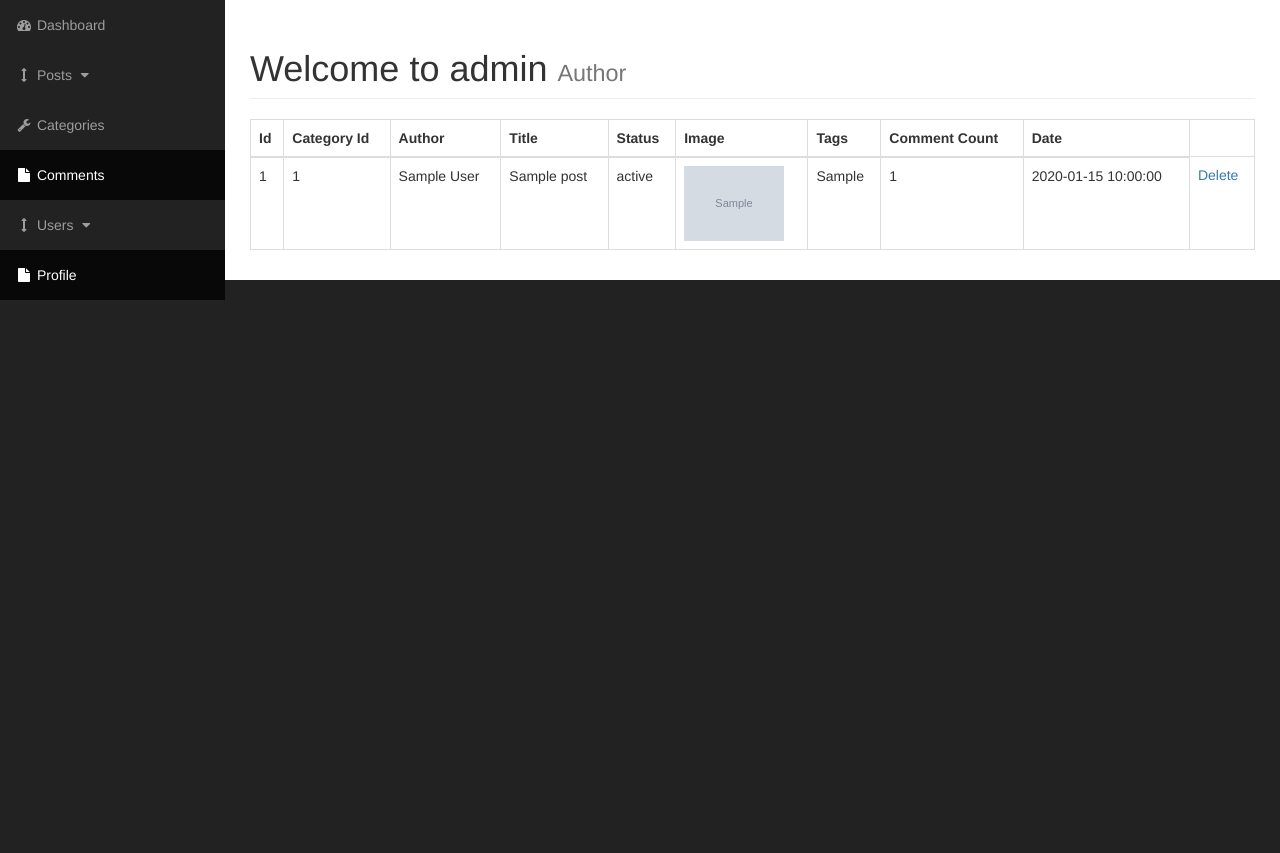
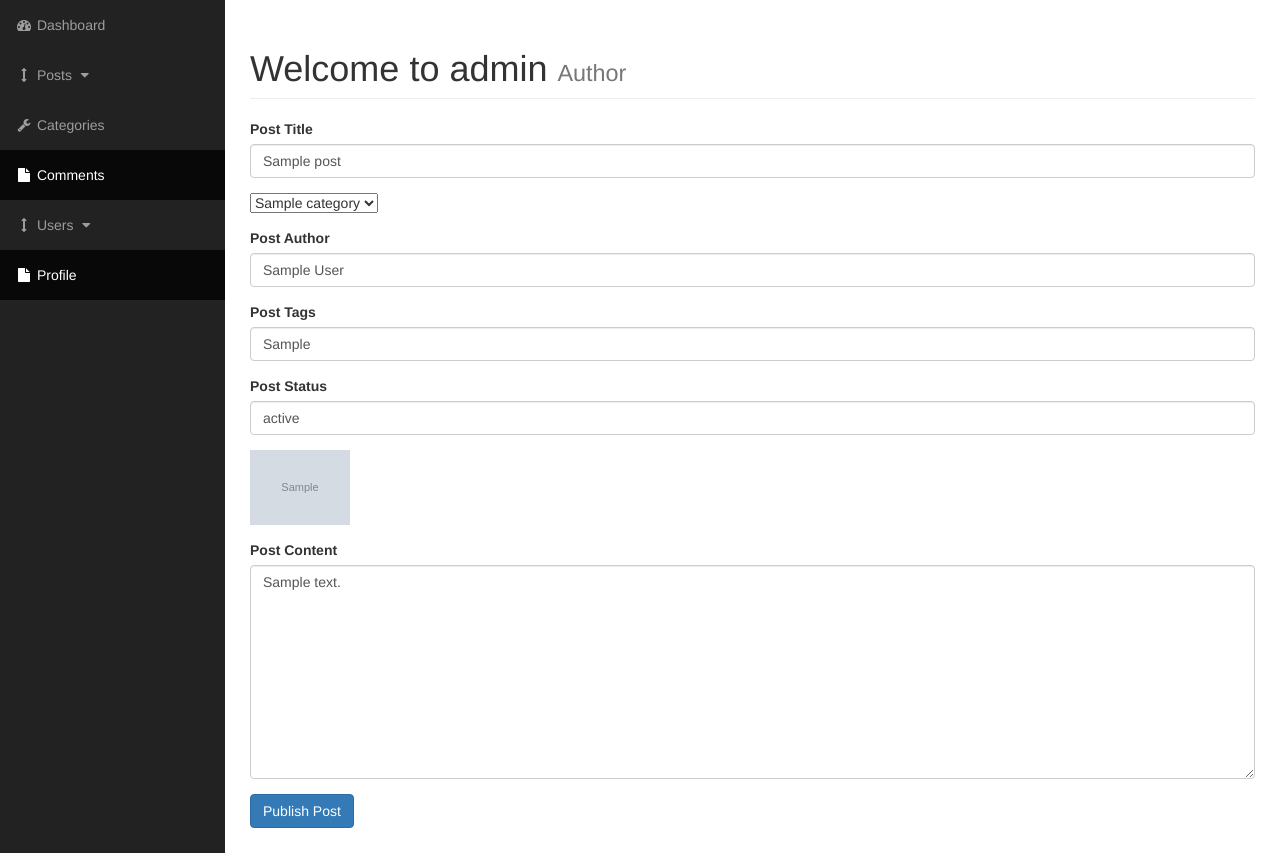
Before and after one commit to Princekumar1999/Content-Management-System, a PHP site: page /admin/posts.php?source=edit_post&p_id=1 in a window 1280 px wide. Shown: the part 51-904 px from the top of the page. Before the commit the page ends 351 px from the top, so only its background shows below. Run offline with PHP 8.4, Linux system fonts and the light colour scheme; tables that the repository leaves empty or names only in its code hold one stand-in row (values such as "Sample post"); grey boxes marked "Sample" are stand-in pictures.

Commit message:
Added edit funtionality on admin post

```diff
--- /dev/null
+++ b/admin/includes/edit_posts.php
@@ -0,0 +1,67 @@
+<?php
+    if(isset($_GET['p_id'])){
+        $the_post_id = $_GET['p_id'];
+    }
+// Set a query that will fetch the data from posts table
+// according to requested post_id.
+$query = "SELECT * FROM posts WHERE post_id = $the_post_id ";
+    $select_posts_by_id = mysqli_query($connection, $query);
+
+    while($row = mysqli_fetch_assoc($select_posts_by_id)){
+    $post_id = $row['post_id'];
+    $post_title = $row['post_title'];
+    $post_author = $row['post_author'];
+    $post_category_id = $row['post_category_id'];
+    $post_status = $row['post_status'];
+    $post_comment_count = $row['post_comment_count'];
+    $post_date = $row['post_date'];
+    $post_image = $row['post_image'];
+    $post_tags = $row['post_tags'];
+    $post_content = $row['post_content'];
+    }
+?>
+<form action="" method="post" enctype="multipart/form-data">
+    <div class="form-group">
+        <label for="title">Post Title</label>
+        <input type="text" class="form-control" name="title"  value="<?php echo $post_title; ?>">
+    </div>
+    <div class="form-group">
+        <select name="post_category" id="">
+        <?php
+            $query = "SELECT * FROM categories";
+            $select_categories = mysqli_query($connection, $query);
+
+            confirmQuery($select_categories);
+
+            while($row = mysqli_fetch_assoc($select_categories)){
+                $cat_id = $row['cat_id'];
+                $cat_title = $row['cat_title'];
+            echo "<option value='{$cat_id}'>{$cat_title}</option>";}
+        ?>
+        </select>
+    </div>
+    <div class="form-group">
+        <label for="post_author">Post Author</label>
+        <input type="text" class="form-control" name="post_author"  value="<?php echo $post_author; ?>">
+    </div>
+    <div class="form-group">
+        <label for="post_tags">Post Tags</label>
+        <input type="text" class="form-control" name="post_tags" value="<?php echo $post_tags; ?>">
+    </div>
+    <div class="form-group">
+        <label for="post_status">Post Status</label>
+        <input type="text" class="form-control" name="post_status"  value="<?php echo $post_status; ?>">
+    </div>
+    <div class="form-group">
+
+    <img src="../images/<?php echo $post_image; ?>" width="100" alt="">
+    </div>
+
+    <div class="form-group">
+    <label for="post_content">Post Content</label>
+    <textarea name="post_content" class="form-control" cols="30" rows="10"><?php echo $post_content; ?></textarea>
+    </div>
+    <div class="form-group">
+    <input class="btn btn-primary" type="submit" value="Publish Post" name="create_post">
+    </div>
+</form>
--- a/admin/includes/view_all_posts.php
+++ b/admin/includes/view_all_posts.php
@@ -10,15 +10,17 @@
             <th>Tags</th>
             <th>Comment Count</th>
             <th>Date</th>
+            <th>Post Content</th>
+            <th>Action</th>
         </tr>
     </thead>
     <tbody>
 
     <?php
     $query = "SELECT * FROM posts";
-    $select_categories = mysqli_query($connection, $query);
+    $select_posts = mysqli_query($connection, $query);
 
-    while($row = mysqli_fetch_assoc($select_categories)){
+    while($row = mysqli_fetch_assoc($select_posts)){
     $post_id = $row['post_id'];
     $post_title = $row['post_title'];
     $post_author = $row['post_author'];
@@ -28,6 +30,7 @@
     $post_date = $row['post_date'];
     $post_image = $row['post_image'];
     $post_tags = $row['post_tags'];
+    $post_content = $row['post_content'];
 
     echo "<tr>";
     echo "<td>{$post_id}</td>";
@@ -39,7 +42,9 @@
     echo "<td>{$post_tags}</td>";
     echo "<td>{$post_comment_count}</td>";
     echo "<td>{$post_date}</td>";
-    echo "<td><a href='posts.php?delete={$post_id}'>Delete</a></td>";
+    echo "<th>{$post_content}</td>";
+    echo "<td><a href='posts.php?delete={$post_id}'>Delete</a>/
+    <a href='posts.php?source=edit_post&p_id={$post_id}'>Edit</a></td>";
     echo "</tr>";
     }
     ?>
--- a/admin/posts.php
+++ b/admin/posts.php
@@ -28,8 +28,8 @@
                                     case 'add_post':
                                         include "includes/add_posts.php";
                                         break;
-                                    case 20:
-                                        echo "20";
+                                    case 'edit_post':
+                                        include "includes/edit_posts.php";
                                         break;
                                     case 30:
                                         echo "30";
```
Also changed, not shown: images/python_ds.jpg (added).
